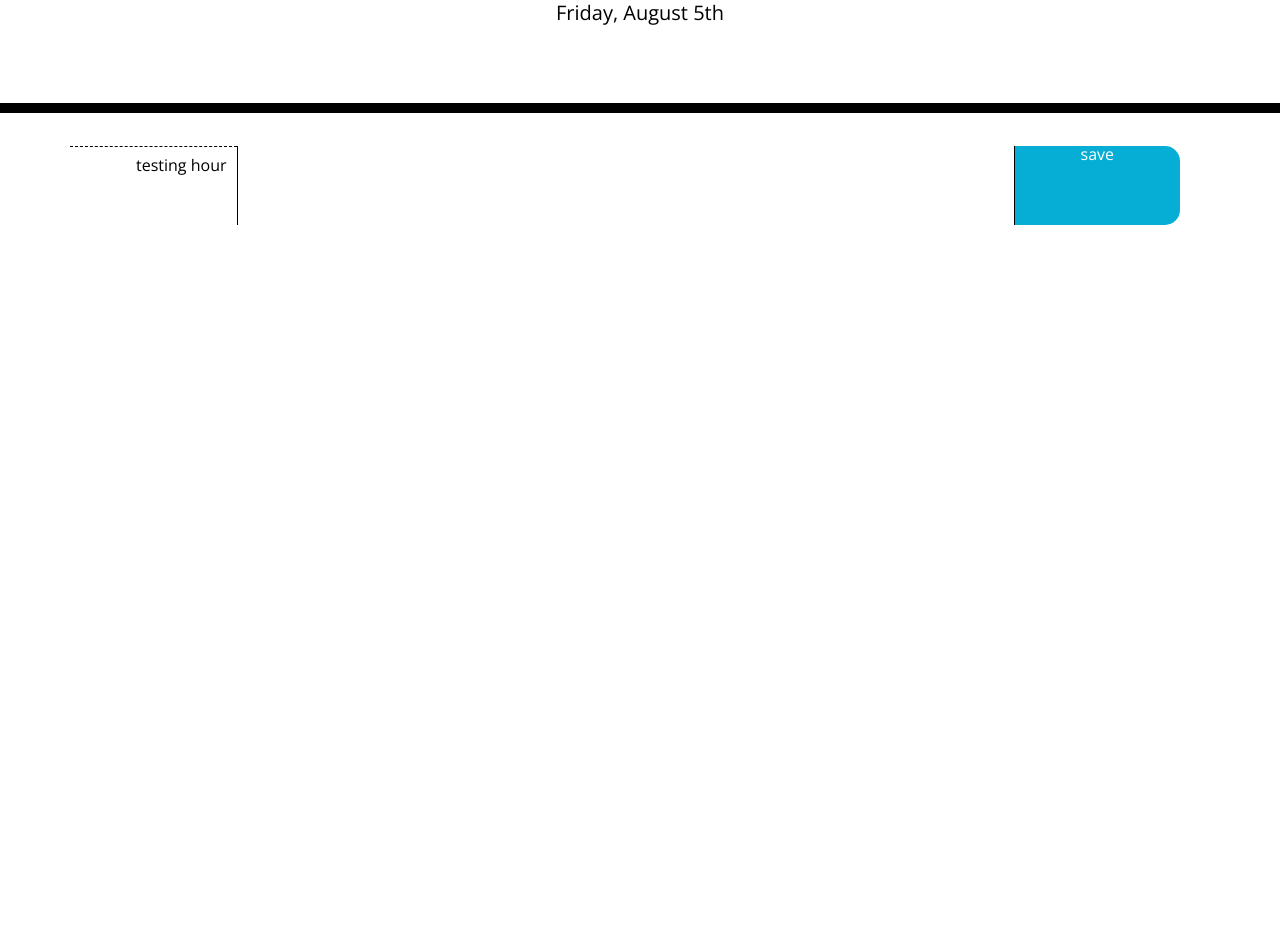
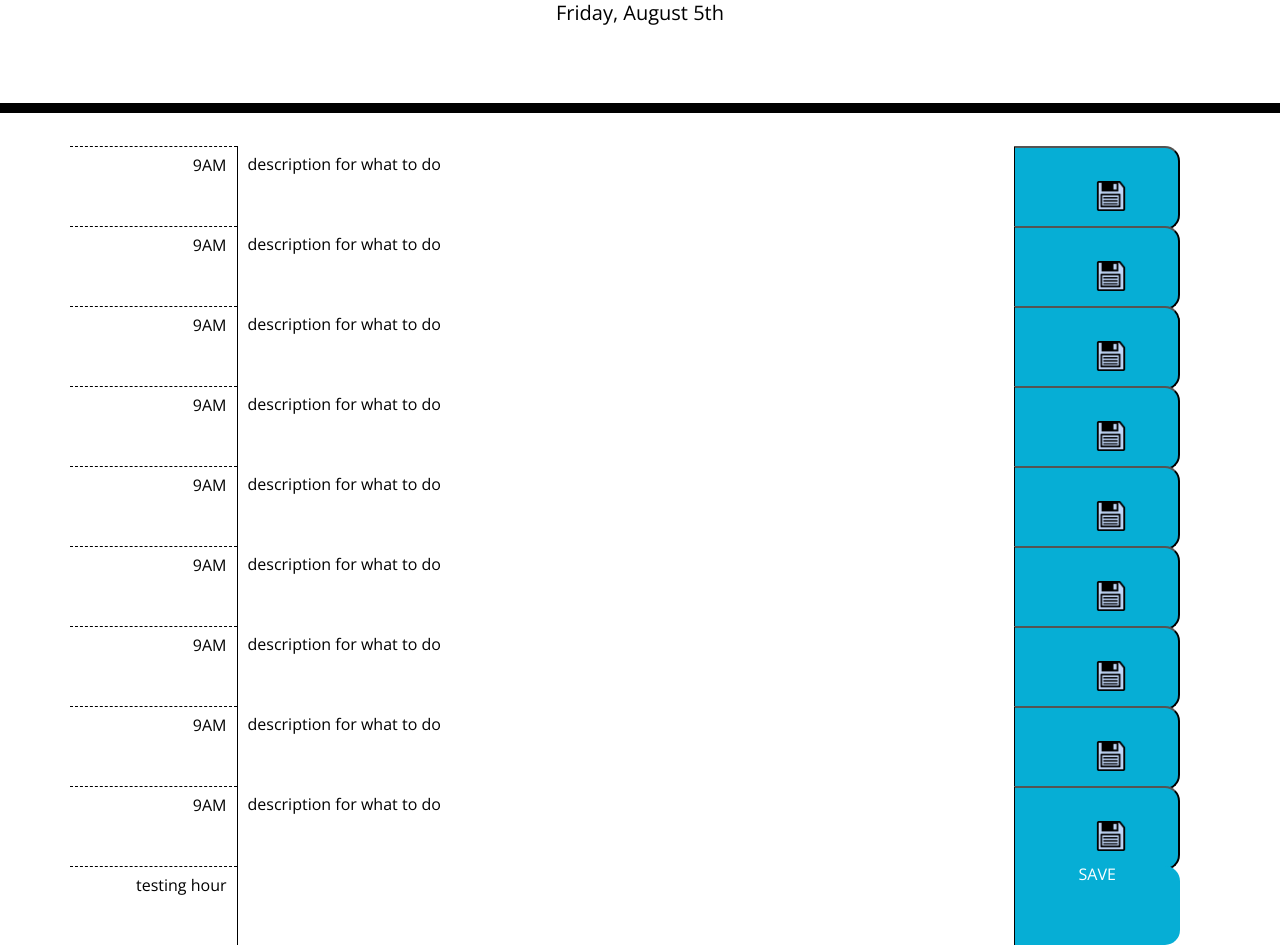
Before and after one commit to richyou94/Set-up-your-today-s-schedule, a plain HTML site: page index.html in a window 1280 px wide. Shown: the part 191-1136 px from the top of the page. Before the commit the page ends 800 px from the top, so only its background shows below. Drawn offline with nearby package versions, Linux system fonts and the light colour scheme.

Commit message:
making save button.. centering the image

```diff
--- a/assets/css/style.css
+++ b/assets/css/style.css
@@ -74,6 +74,13 @@ textarea {
     width: 15%;
 }
 
+.saveBtn img {
+    width: 30px;
+    margin-left: 50%;
+    margin-right: 50%;
+    align-items:center;
+}
+
 .saveBtn i:hover {
     font-size: 20px;
     transition: all 0.3s ease-in-out;
--- a/assets/js/script.js
+++ b/assets/js/script.js
@@ -10,14 +10,18 @@ function testingAppendDivAndOthers() {
     var descriptionEl = $('<textarea>');
     var btnEl = $('<btn>');
     var timeBlockEl = $('#timeBlockEl');
+    var pFontEl = $('<p>');
 
     hourEl.text("testing hour");
-    btnEl.text("save");
+    // btnEl.text("save");
+    pFontEl.text("SAVE")
 
     rowEl.addClass('row');
     hourEl.addClass('hour');
     descriptionEl.addClass('description');
     btnEl.addClass('saveBtn');
+
+    btnEl.append(pFontEl);
 
     rowEl.append(hourEl);
     rowEl.append(descriptionEl);
--- a/index.html
+++ b/index.html
@@ -31,51 +31,69 @@
     <div class = "container">
         <!-- Timeblocks go here -->
         <div class = "time-block" id="timeBlockEl">
-            <!-- <div class="row">
+            <div class="row">
                 <div class="hour">9AM</div>
                 <textarea class="description">description for what to do</textarea>
-                <button class = "saveBtn">Save</button>
+                <button class = "saveBtn">
+                    <img src="./assets/images/image-save-button.png" alt="save button">
+                </button>
             </div>
             <div class="row">
-                <div class="hour">10AM</div>
+                <div class="hour">9AM</div>
                 <textarea class="description">description for what to do</textarea>
-                <button class = "saveBtn">Save</button>
+                <button class = "saveBtn">
+                    <img src="./assets/images/image-save-button.png" alt="save button">
+                </button>
             </div>
             <div class="row">
-                <div class="hour">11AM</div>
+                <div class="hour">9AM</div>
                 <textarea class="description">description for what to do</textarea>
-                <button class = "saveBtn">Save</button>
+                <button class = "saveBtn">
+                    <img src="./assets/images/image-save-button.png" alt="save button">
+                </button>
             </div>
             <div class="row">
-                <div class="hour">12PM</div>
+                <div class="hour">9AM</div>
                 <textarea class="description">description for what to do</textarea>
-                <button class = "saveBtn">Save</button>
+                <button class = "saveBtn">
+                    <img src="./assets/images/image-save-button.png" alt="save button">
+                </button>
             </div>
             <div class="row">
-                <div class="hour">1PM</div>
+                <div class="hour">9AM</div>
                 <textarea class="description">description for what to do</textarea>
-                <button class = "saveBtn">Save</button>
+                <button class = "saveBtn">
+                    <img src="./assets/images/image-save-button.png" alt="save button">
+                </button>
             </div>
             <div class="row">
-                <div class="hour">2PM</div>
+                <div class="hour">9AM</div>
                 <textarea class="description">description for what to do</textarea>
-                <button class = "saveBtn">Save</button>
+                <button class = "saveBtn">
+                    <img src="./assets/images/image-save-button.png" alt="save button">
+                </button>
             </div>
             <div class="row">
-                <div class="hour">3PM</div>
+                <div class="hour">9AM</div>
                 <textarea class="description">description for what to do</textarea>
-                <button class = "saveBtn">Save</button>
+                <button class = "saveBtn">
+                    <img src="./assets/images/image-save-button.png" alt="save button">
+                </button>
             </div>
             <div class="row">
-                <div class="hour">4PM</div>
+                <div class="hour">9AM</div>
                 <textarea class="description">description for what to do</textarea>
-                <button class = "saveBtn">Save</button>
+                <button class = "saveBtn">
+                    <img src="./assets/images/image-save-button.png" alt="save button">
+                </button>
             </div>
             <div class="row">
-                <div class="hour">5PM</div>
+                <div class="hour">9AM</div>
                 <textarea class="description">description for what to do</textarea>
-                <button class = "saveBtn">Save</button>
-            </div> -->
+                <button class = "saveBtn">
+                    <img src="./assets/images/image-save-button.png" alt="save button">
+                </button>
+            </div>
         </div>
     </div>
 
```
Also changed, not shown: assets/images/image-save-button.png (added), 2 other files.
